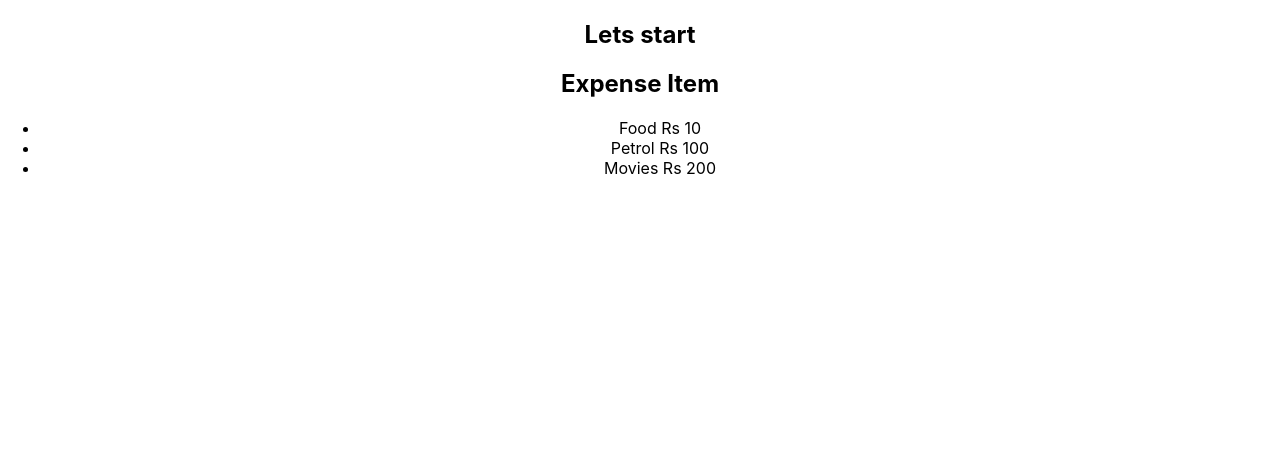
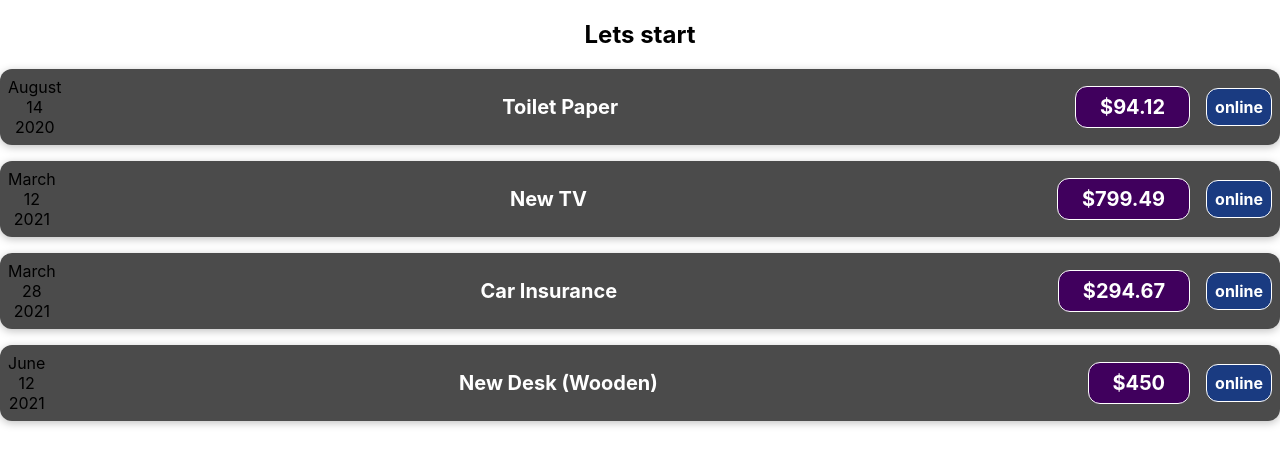
Before and after one commit to sunilsinghparihar5203/react-complete-guide, a React (Create React App) app: page / in a window 1280 px wide. Shown: the top 466 px of the page. Built offline with nearby package versions, Linux system fonts and the light colour scheme.

Commit message:
calling ExpenseItems Component via looping

```diff
--- a/src/App.js
+++ b/src/App.js
@@ -2,10 +2,24 @@ import './App.css';
 import ExpenseItem from './components/ExpenseItem';
 
 function App() {
+
+  const expenses = [
+    { id: "e1", title: "Toilet Paper", amount: 94.12, date: new Date(2020, 7, 14), LocationOfExpenditure: "online" },
+    { id: "e2", title: "New TV", amount: 799.49, date: new Date(2021, 2, 12), LocationOfExpenditure: "online" },
+    { id: "e3", title: "Car Insurance", amount: 294.67, date: new Date(2021, 2, 28), LocationOfExpenditure: "online" },
+    { id: "e4", title: "New Desk (Wooden)", amount: 450, date: new Date(2021, 5, 12), LocationOfExpenditure: "online" },
+  ];
   return (
     <div className="App">
       <h2>Lets start</h2>
-      <ExpenseItem />
+
+
+      {
+       expenses.length > 0 ? expenses.map((expense) => {
+
+          return (<ExpenseItem key={expense.id} title={expense.title} amount={expense.amount} date={expense.date} location={expense.LocationOfExpenditure} />)
+        }) : "No data available"
+      }
     </div>
   );
 }
--- /dev/null
+++ b/src/components/ExpenseItem.css
@@ -0,0 +1,65 @@
+.expense-item {
+    display: flex;
+    justify-content: space-between;
+    align-items: center;
+    box-shadow: 0 2px 8px rgba(0, 0, 0, 0.25);
+    padding: 0.5rem;
+    margin: 1rem 0;
+    border-radius: 12px;
+    background-color: #4b4b4b;
+  }
+
+  .expense-item__description {
+    display: flex;
+    flex-direction: column;
+    gap: 1rem;
+    align-items: flex-end;
+    flex-flow: column-reverse;
+    justify-content: flex-start;
+    flex: 1;
+  }
+
+  .expense-item h2 {
+    color: #3a3a3a;
+    font-size: 1rem;
+    flex: 1;
+    margin: 0 1rem;
+    color: white;
+  }
+
+  .expense-item__price {
+    font-size: 1rem;
+    font-weight: bold;
+    color: white;
+    background-color: #40005d;
+    border: 1px solid white;
+    padding: 0.5rem;
+    border-radius: 12px;
+  }
+
+  .expense-item_location {
+    font-size: 1rem;
+    font-weight: bold;
+    color: white;
+    background-color: #1a3b81;
+    border: 1px solid white;
+    padding: 0.5rem;
+    border-radius: 12px;
+  }
+  @media (min-width: 580px) {
+    .expense-item__description {
+      flex-direction: row;
+      align-items: center;
+      justify-content: flex-start;
+      flex: 1;
+    }
+
+    .expense-item__description h2 {
+      font-size: 1.25rem;
+    }
+
+    .expense-item__price {
+      font-size: 1.25rem;
+      padding: 0.5rem 1.5rem;
+    }
+  }
--- a/src/components/ExpenseItem.js
+++ b/src/components/ExpenseItem.js
@@ -1,14 +1,22 @@
 import React from 'react'
+import './ExpenseItem.css';
 
-function ExpenseItem() {
+function ExpenseItem(props) {
+    const month = props.date.toLocaleString('en-US',{month:'long'});
+    const day = props.date.toLocaleString('en-US',{day:'2-digit'});
+    const year = props.date.getFullYear();
   return (
-    <div>
-        <h2>Expense Item</h2>
-        <ul>
-            <li>Food Rs 10</li>
-            <li>Petrol Rs 100</li>
-            <li>Movies Rs 200</li>
-        </ul>
+    <div className='expense-item'>
+        <div>
+            <div>{month}</div>
+            <div>{day}</div>
+            <div>{year}</div>
+        </div>
+        <div className='expense-item__description'>
+            <h2>{props.title}</h2>
+            <div className='expense-item__price'>${props.amount}</div>
+            <div className='expense-item_location'>{props.location}</div>
+        </div>
     </div>
   )
 }
```
